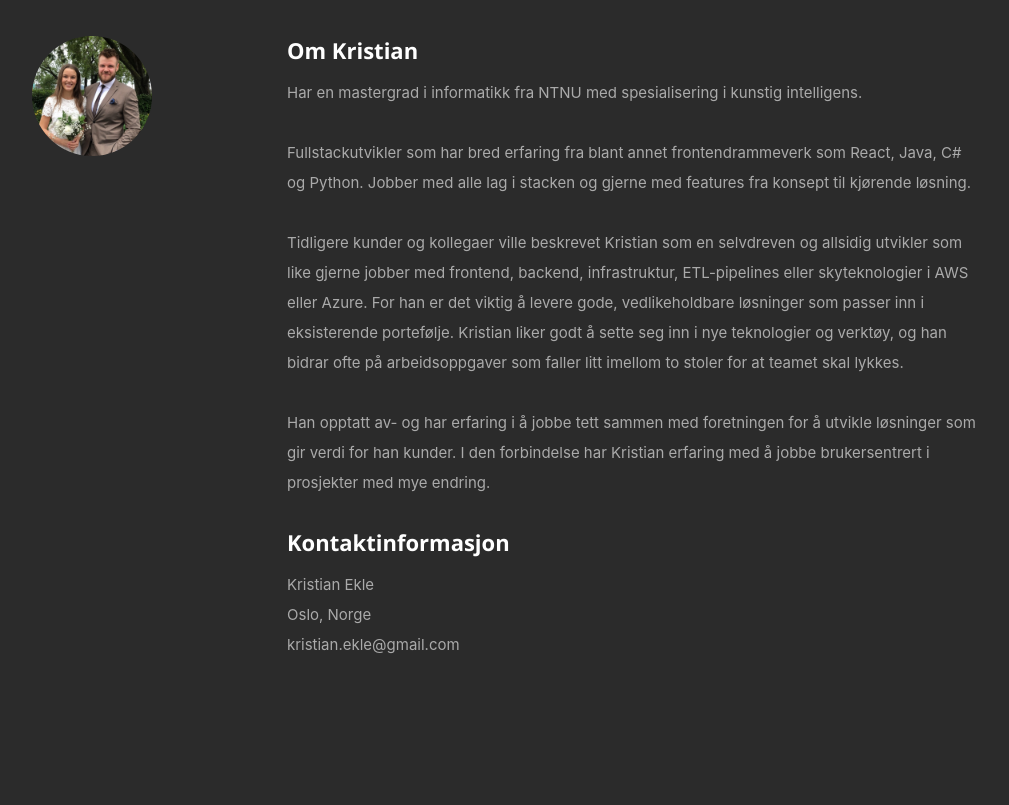
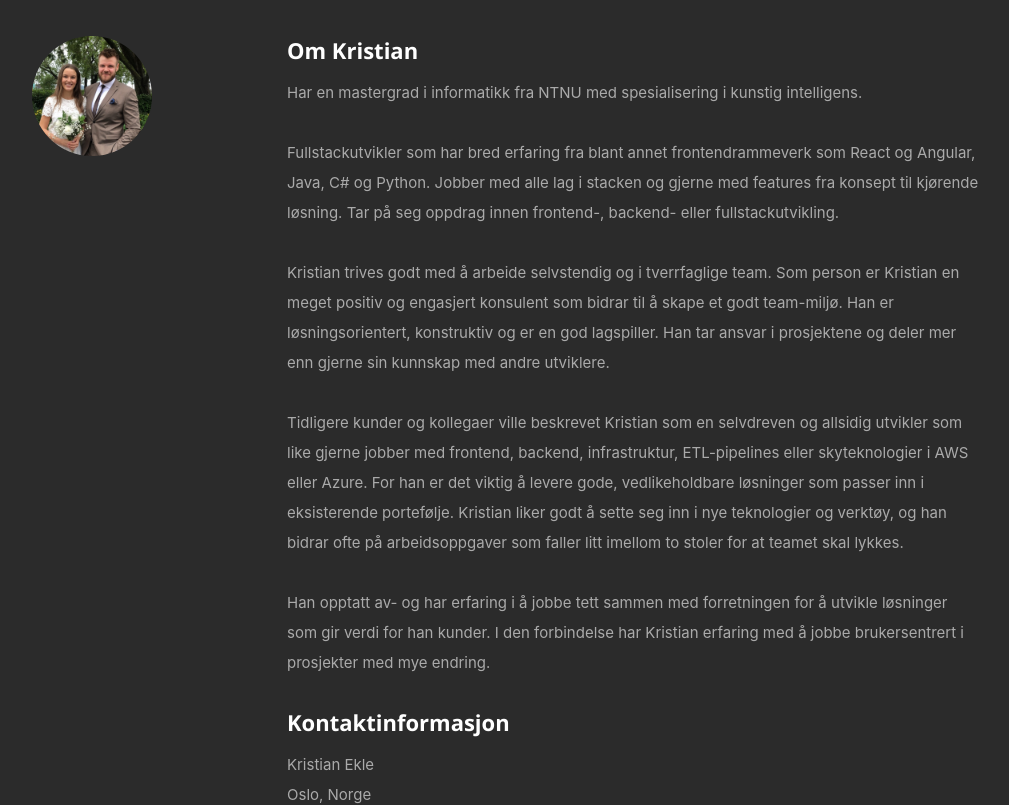
Before and after one commit to krekle/me, a React (Create React App) app: page / in a window 1280 px wide. Shown: the part 860-1665 px from the top of the page, without its empty margins (118-1127 px from the left). Built offline with nearby package versions, Linux system fonts and the light colour scheme; a web font is replaced by a local one.

Commit message:
Update cv

```diff
--- a/public/css/layout.css
+++ b/public/css/layout.css
@@ -336,7 +336,7 @@ ul#nav li.current a { color: #F06000; }
 }
 
 #resume .info {
-   font: 16px/24px 'librebaskerville-italic', serif;
+   font-size: 18px;
    color: #6E7881;
    margin-bottom: 18px;
    margin-top: 9px;
--- a/src/components/About.js
+++ b/src/components/About.js
@@ -1,45 +1,60 @@
-import React, { Component } from 'react';
+import React, { Component } from "react";
 export default class About extends Component {
   render() {
     let resumeData = this.props.resumeData;
     return (
       <section id="about">
         <div className="row">
-
           <div className="three columns">
             <img className="profile-pic" src="images/profile.jpg" alt="" />
           </div>
 
           <div className="nine columns main-col">
-
             <h2>Om Kristian</h2>
             <p>
-                     Har en mastergrad i informatikk fra NTNU med spesialisering i kunstig intelligens.<br />
+              Har en mastergrad i informatikk fra NTNU med spesialisering i
+              kunstig intelligens.
+              <br />
             </p>
             <p>
-                     Fullstackutvikler som har bred erfaring fra blant annet frontendrammeverk som React, Java, C# og Python.
-                     Jobber med alle lag i stacken og gjerne med features fra konsept til kjørende løsning.
+              Fullstackutvikler som har bred erfaring fra blant annet
+              frontendrammeverk som React og Angular, Java, C# og Python. Jobber
+              med alle lag i stacken og gjerne med features fra konsept til
+              kjørende løsning. Tar på seg oppdrag innen frontend-, backend-
+              eller fullstackutvikling.
               <br></br>
               <br></br>
-                    Tidligere kunder og kollegaer ville beskrevet Kristian som en selvdreven og allsidig utvikler som like gjerne jobber med frontend, backend, infrastruktur, ETL-pipelines eller skyteknologier i AWS eller Azure. For han er det viktig å levere gode, vedlikeholdbare løsninger som passer inn i eksisterende portefølje.
-                    Kristian liker godt å sette seg inn i nye teknologier og verktøy, og han bidrar ofte på arbeidsoppgaver som faller litt imellom to stoler for at teamet skal lykkes.
+              Kristian trives godt med å arbeide selvstendig og i tverrfaglige
+              team. Som person er Kristian en meget positiv og engasjert
+              konsulent som bidrar til å skape et godt team-miljø. Han er
+              løsningsorientert, konstruktiv og er en god lagspiller. Han tar
+              ansvar i prosjektene og deler mer enn gjerne sin kunnskap med
+              andre utviklere.
               <br></br>
               <br></br>
-
-                  Han opptatt av- og har erfaring i å jobbe tett sammen med foretningen for å utvikle løsninger som gir verdi for han kunder. I den forbindelse har Kristian erfaring med å jobbe brukersentrert i prosjekter med mye endring.
+              Tidligere kunder og kollegaer ville beskrevet Kristian som en
+              selvdreven og allsidig utvikler som like gjerne jobber med
+              frontend, backend, infrastruktur, ETL-pipelines eller
+              skyteknologier i AWS eller Azure. For han er det viktig å levere
+              gode, vedlikeholdbare løsninger som passer inn i eksisterende
+              portefølje. Kristian liker godt å sette seg inn i nye teknologier
+              og verktøy, og han bidrar ofte på arbeidsoppgaver som faller litt
+              imellom to stoler for at teamet skal lykkes.
+              <br></br>
+              <br></br>
+              Han opptatt av- og har erfaring i å jobbe tett sammen med
+              forretningen for å utvikle løsninger som gir verdi for han kunder.
+              I den forbindelse har Kristian erfaring med å jobbe brukersentrert
+              i prosjekter med mye endring.
             </p>
 
             <div className="row">
-
               <div className="columns contact-details">
-
                 <h2>Kontaktinformasjon</h2>
                 <p className="address">
                   <span>Kristian Ekle</span>
                   <br></br>
-                           <span>
-                              Oslo, Norge
-                           </span>
+                  <span>Oslo, Norge</span>
                   <br></br>
                   <span>kristian.ekle@gmail.com</span>
                   <br></br>
--- a/src/resumeData.js
+++ b/src/resumeData.js
@@ -19,7 +19,7 @@ let resumeData = {
   "featured": [
     {"Name": "JavaScript", "Description": "Mye erfaring med JavaScript fra utdannelse og i fra kundeprosjekter. God kontroll på rammeverk som React, Angular eller Express.js og bruk av for eksempel Webpack, npm, lintere og automatiserte tester."},
     {"Name": "Java", "Description": "Erfaring  i Java fra NTNU og hos Visma og Buypass. God kjennskap til Spring-Boot, for eksempel til å skrive mikrotjenester og backends med ulike formål, som APIer, autentisering, proxy, database, osv."},
-    {"Name": "C# & .NET", "Description": "Jobbet tidligere i en C#/.NET avdeling i Bouvet og bidro mye til fagmiljøet rundt Azure og Microsoft-teknologier. Godt kjent med C#, .NET, nuget og Azure fra flere prosjekter hos Sporveien og Avinor. Har blant annet levert backend APIer, Windows services, samt kalkulasjoner i Azure Functions, med C# og .NET Core."},
+    {"Name": "C# & .NET", "Description": "Jobbet tidligere i en C#/.NET avdeling i Bouvet og bidro mye til fagmiljøet rundt Azure og Microsoft-teknologier. Godt kjent med C#, .NET, ASP.NET, nuget og Azure fra flere prosjekter hos Sporveien og Avinor. Har blant annet levert backend APIer, Windows services, samt kalkulasjoner i Azure Functions, med C# og .NET Core."},
     {"Name": "Python", "Description": "Har benyttet Python i flere prosjekter hos Sporveien; til maskinlæring og optimaliseringsoppgaver, APIer, samt kalkulasjoner i AWS Lamdas og Azure Functions. Han har også erfaring med Django, Flask og Bottle fra hobbyprosjekter og studietiden, blant annet for utvikling av nettsider til linjeforeningen/NTNUI-grupper. "},
     {"Name": "Infrastruktur og CI/CD", "Description": "God kontroll på utvikling av CI/CD pipelines, enten via script i Jenkins, i Azure DevOps eller i GitLab pipelines. Tar ofte ansvar for deployment av applikasjoner og har erfaring med å produksjonssette løsninger on-prem eller i skyen med Docker/Kubernetes."},
   ],
@@ -155,7 +155,7 @@ let resumeData = {
       "ProjectDescription": "I forbindelse med videreutvikling av nettsiden og oppskriftsdatabasen til Tines var det ønskelig å se om det var mulig å bruke ChatBot-teknologi til å lage en smart chat bot som kunne interagere med kunder for å foreslå matoppskrifter fra oppskriftsdatabasen, smartsans, basert på deres preferanser og tilgjengelige ingredienser.",
       "Contribution": "Kristian ble engasjer som utvikler for å jobbe på en PoC (Proof of concept) som gikk ut på å koble Microsoft Bot Framework opp mot deler av samme backend og database som oppskriftsnettsiden brukte. Botten ble deployet på Azure og kunne integreres med ulike klienter, som Slack, Skype eller på nettsider. Prosjektet var vellykket og TINE valgte å gå videre med chatboten.",
       "Bullets": [
-        'Brukte og deployet chatbot laget i Microsoft BotFramework trent med dialoger trent i wit.ai  ',
+        'Utviklet og deployet chatbot laget i Microsoft BotFramework trent med dialoger trent i wit.ai  ',
         'Hentet oppskrifter og bildeinfo fra GraphQL som kunne vises i chat-dialogen '
       ],
       "Roles": [
```
Lines whose indentation alone changed are shown as unchanged.
